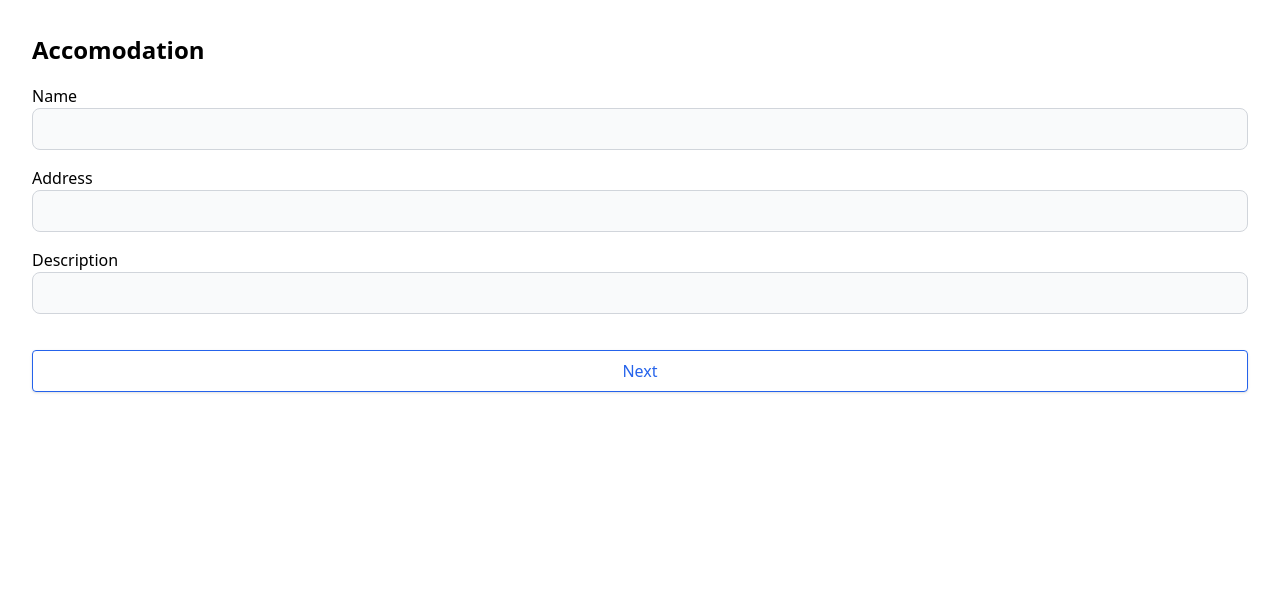
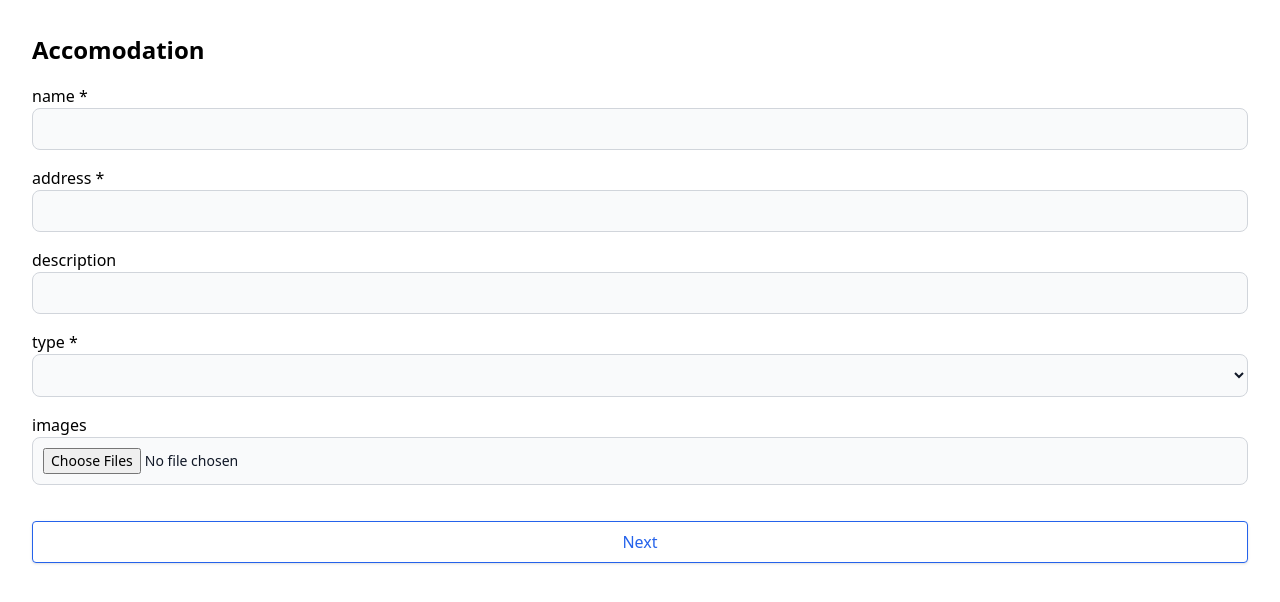
Before and after one commit to davidmoreno92/Avantio_react-challenge, a React (Vite) app: page / in a window 1280 px wide. Shown: the top 602 px of the page. Built offline with nearby package versions, Linux system fonts and the light colour scheme.

Commit message:
form + validations

```diff
--- a/package.json
+++ b/package.json
@@ -14,11 +14,13 @@
   "dependencies": {
     "@reduxjs/toolkit": "^1.9.6",
     "@types/react-redux": "^7.1.26",
+    "formik": "^2.4.5",
     "react": "^18.2.0",
     "react-dom": "^18.2.0",
     "react-redux": "^8.1.2",
     "react-router-dom": "^6.16.0",
-    "redux-mock-store": "^1.5.4"
+    "redux-mock-store": "^1.5.4",
+    "yup": "^1.3.1"
   },
   "devDependencies": {
     "@testing-library/react": "^14.0.0",
--- a/src/components/common/input/input.tsx
+++ b/src/components/common/input/input.tsx
@@ -1,11 +1,17 @@
-import React from "react";
+import React, { useRef } from "react";
+
+import { MAX_FILE_SIZE } from "../../../validations/stepperValidations";
 
 type InputType = {
   name: string;
   value?: string;
-  type?: "text" | "number" | "tel";
+  type?: "text" | "number" | "tel" | "file";
   placeHolder?: string;
   required?: boolean;
+  error?: string;
+  multiple?: boolean;
+  onChangeInput?: (event: React.ChangeEvent<HTMLInputElement>) => void;
+  onChangeInputFile?: (newFile: File, error?: string) => void;
 };
 
 export const Input: React.FC<InputType> = ({
@@ -13,11 +19,53 @@ export const Input: React.FC<InputType> = ({
   value,
   type = "text",
   placeHolder = "",
-  required = true,
+  required = false,
+  error,
+  onChangeInput,
+  onChangeInputFile,
+  multiple,
 }) => {
+  const ref = useRef<HTMLInputElement>(null);
+
+  const handleFileChange = (e: React.FormEvent<HTMLInputElement>) => {
+    console.log("handlefilechange");
+
+    if (
+      !e.currentTarget.files ||
+      e.currentTarget.files.length === 0 ||
+      !onChangeInputFile
+    )
+      return;
+
+    Array.from(e.currentTarget.files).forEach((file) => {
+      const img = new Image();
+      const objectUrl = URL.createObjectURL(file);
+
+      img.onload = function () {
+        if (img.width > MAX_FILE_SIZE || img.height > MAX_FILE_SIZE) {
+          if (
+            e.currentTarget &&
+            e.currentTarget.files &&
+            e.currentTarget.files.length > 1
+          ) {
+            return onChangeInputFile(
+              file,
+              "At least one file is too big. Max w/h 500x500"
+            );
+          }
+          onChangeInputFile(file, "file is too big");
+          return ref.current && (ref.current.value = "");
+        }
+
+        return onChangeInputFile(file);
+      };
+      img.src = objectUrl;
+    });
+  };
+
   return (
     <label htmlFor={name}>
-      {name}
+      {name} {required && "*"}
       <input
         className="bg-gray-50 border border-gray-300 text-gray-900 text-sm rounded-lg focus:ring-blue-500 focus:border-blue-500 block w-full p-2.5 dark:bg-gray-700 dark:border-gray-600 dark:placeholder-gray-400 dark:text-white dark:focus:ring-blue-500 dark:focus:border-blue-500"
         id={name}
@@ -25,9 +73,13 @@ export const Input: React.FC<InputType> = ({
         placeholder={placeHolder}
         name={name}
         value={value}
-        required={required}
-        pattern={type === "tel" ? "[+]{1}[0-9]{11,14}" : undefined}
+        onChange={
+          onChangeInputFile ? (e) => handleFileChange(e) : () => onChangeInput
+        }
+        multiple={multiple}
+        ref={ref}
       />
+      {error && <span className="text-red-400">{error}</span>}
     </label>
   );
 };
--- /dev/null
+++ b/src/components/common/select/select.tsx
@@ -0,0 +1,35 @@
+type Props = {
+  name: string;
+  options: string[];
+  onChangeSelect: (event: React.ChangeEvent<HTMLSelectElement>) => void;
+  error?: string;
+  required?: boolean;
+};
+
+export const Select: React.FC<Props> = ({
+  name,
+  options,
+  onChangeSelect,
+  error,
+  required = false,
+}) => {
+  return (
+    <label htmlFor={name}>
+      {name} {required && "*"}
+      <select
+        id={name}
+        name={name}
+        className="bg-gray-50 border border-gray-300 text-gray-900 text-sm rounded-lg focus:ring-blue-500 focus:border-blue-500 block w-full p-2.5 dark:bg-gray-700 dark:border-gray-600 dark:placeholder-gray-400 dark:text-white dark:focus:ring-blue-500 dark:focus:border-blue-500"
+        onChange={onChangeSelect}
+      >
+        <option value=""></option>
+        {options.map((option: string) => (
+          <option key={option} value={option}>
+            {option}
+          </option>
+        ))}
+      </select>
+      {error && <span className="text-red-400">{error}</span>}
+    </label>
+  );
+};
--- a/src/pages/accomodation-page.tsx
+++ b/src/pages/accomodation-page.tsx
@@ -1,22 +1,88 @@
+import { useDispatch } from "react-redux";
+import { useFormik } from "formik";
+import { useState } from "react";
+import { useNavigate } from "react-router-dom";
+
 import { Button } from "../components/common/button/button";
 import { Input } from "../components/common/input/input";
+import { Select } from "../components/common/select/select";
+
+import { accomodationValidations } from "../validations/stepperValidations";
+
+import { TypeOptions } from "../types/accomodation-type";
 
 export const AccomodationPage: React.FC = () => {
+  const dispatch = useDispatch();
+  const navigate = useNavigate();
+
+  const [images, setImages] = useState<File[]>();
+  const [errorImage, setErrorImage] = useState<string>();
+
+  const { values, isValid, errors, handleChange, handleSubmit } = useFormik({
+    initialValues: {
+      name: "",
+      address: "",
+      description: "",
+      type: "",
+    },
+    validationSchema: accomodationValidations,
+    onSubmit: () => {
+      dispatch(values) && navigate("owner");
+    },
+  });
+
+  const typeOptions = Object.values(TypeOptions);
+
   return (
     <div className="flex flex-col gap-y-4">
       <h2>Accomodation</h2>
       <form>
         <fieldset className="flex flex-col  gap-y-4">
-          <Input name="Name" />
-          <Input name="Address" />
-          <Input name="Description" />
+          <Input
+            name="name"
+            error={errors.name}
+            onChangeInput={handleChange}
+            required
+          />
+          <Input
+            name="address"
+            error={errors.address}
+            onChangeInput={handleChange}
+            required
+          />
+          <Input
+            name="description"
+            error={errors.description}
+            onChangeInput={handleChange}
+          />
+          <Select
+            name="type"
+            onChangeSelect={handleChange}
+            error={errors.type}
+            options={typeOptions}
+            required
+          />
+          <Input
+            name="images"
+            type="file"
+            error={errorImage}
+            multiple
+            onChangeInputFile={(image, error) => {
+              if (error) {
+                setImages([]);
+                return setErrorImage(error);
+              }
+
+              setErrorImage(undefined);
+              return setImages((oldImages) => [...(oldImages || []), image]);
+            }}
+          />
           <Button
-            onClickButton={() => {
-              console.log("onClick");
-            }}
+            disabled={!isValid}
             extraClasses="mt-5"
+            onClickButton={() => handleSubmit()}
           >
-            <>Next</>
+            Next
           </Button>
         </fieldset>
       </form>
--- a/src/types/accomodation-type.ts
+++ b/src/types/accomodation-type.ts
@@ -7,3 +7,9 @@ export type AccomodationType = {
   type: string;
   photos: PictureType[];
 };
+
+export enum TypeOptions {
+  Apartment = "apartment",
+  Villa = "villa",
+  House = "house",
+}
--- /dev/null
+++ b/src/validations/stepperValidations.ts
@@ -0,0 +1,20 @@
+import * as Yup from "yup";
+
+export const MAX_FILE_SIZE = 500;
+
+export const accomodationValidations = Yup.object().shape({
+  name: Yup.string()
+    .matches(/^[A-Za-z\s]+$/)
+    .min(4)
+    .max(128)
+    .required(),
+  address: Yup.string().min(3).max(45).required(),
+  description: Yup.string()
+    .nullable()
+    .transform((curr, orig) => (orig === "" ? null : curr))
+    .matches(
+      /^[a-zA-Z]{128,2048}$/,
+      "Field must be either empty or have between 128 and 2048 characters"
+    ),
+  type: Yup.string().required("You must select an option"),
+});
```
Also changed, not shown: 1 other file (tests, documents, lock files or other folders).
